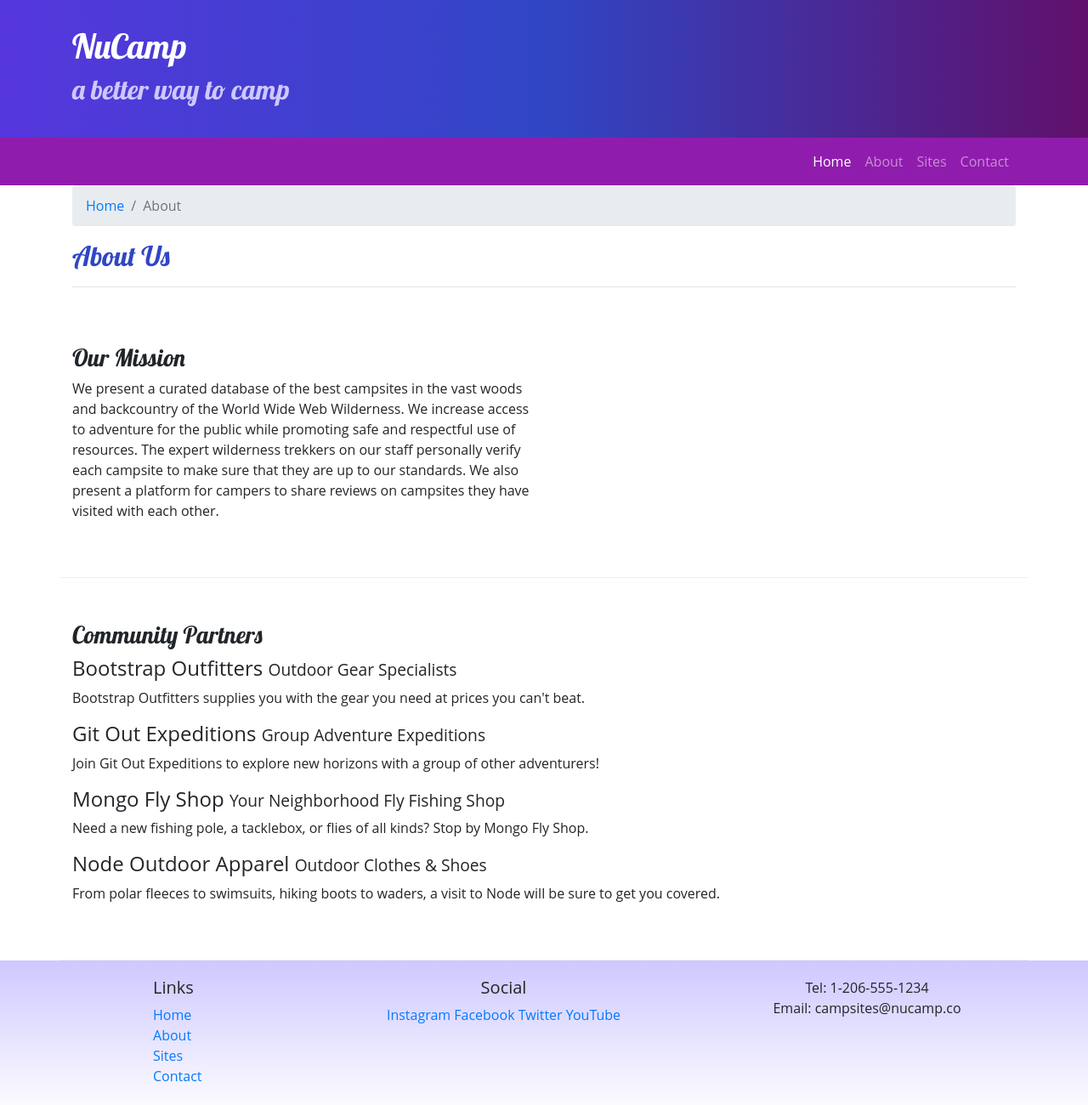
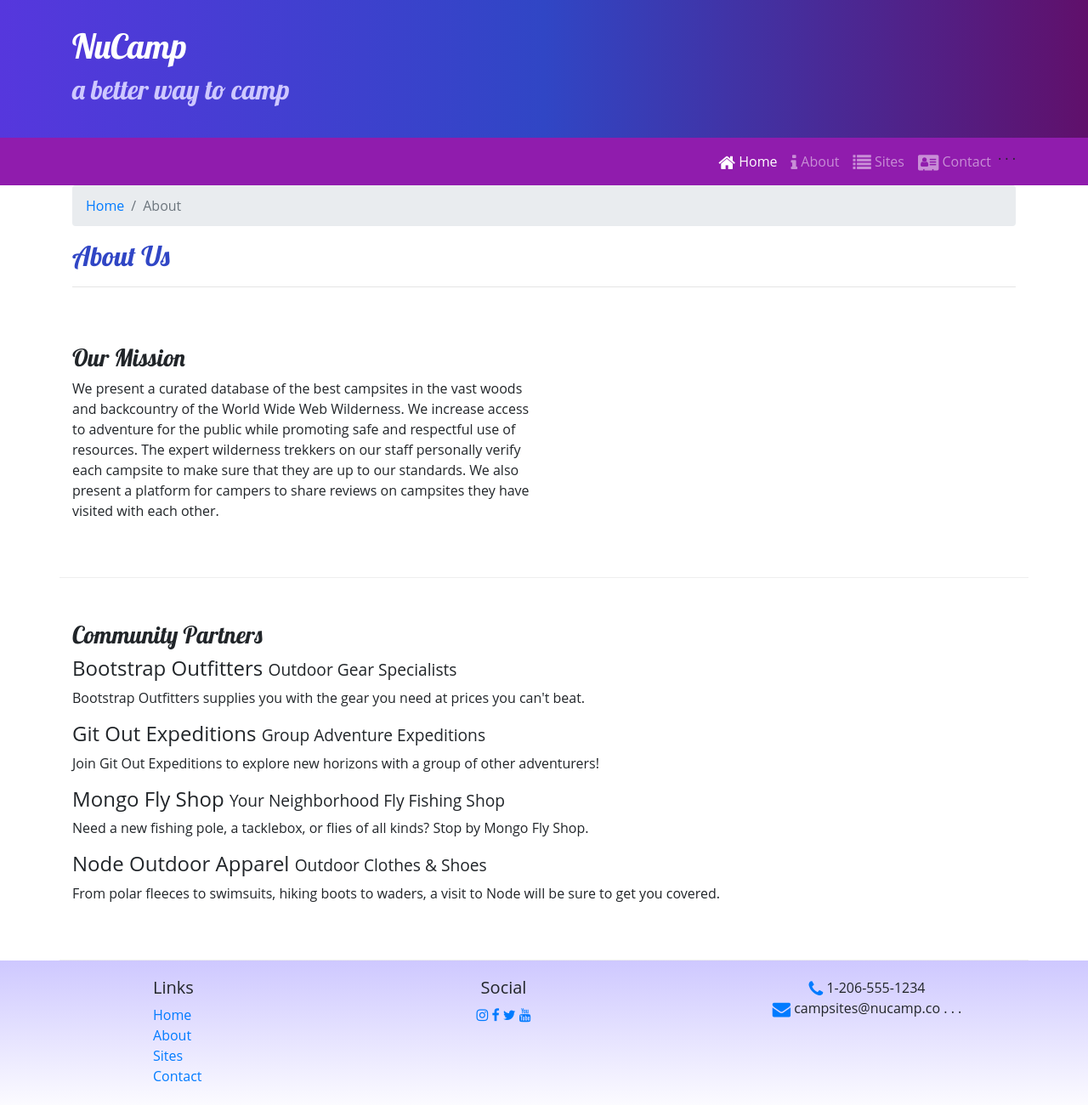
Before and after one commit to RebeccaOlatunde/nucampsite, a website: page aboutus.html in a window 1280 px wide. Shown: the whole page at 85% size. Drawn offline with nearby package versions, Linux system fonts and the light colour scheme.

Commit message:
icons and fonts

```diff
--- a/aboutus.html
+++ b/aboutus.html
@@ -7,6 +7,7 @@
     <meta name="viewport" content="width=device-width, initial-scale=1" />
     <link rel="preconnect" href="https://fonts.gstatic.com">
     <link href="https://fonts.googleapis.com/css2?family=Lobster&display=swap" rel="stylesheet">
+    <link rel="stylesheet" href="node_modules/font-awesome/css/font-awesome.min.css" />
     <link rel="stylesheet" href="node_modules/bootstrap/dist/css/bootstrap.min.css" />
     <link rel="stylesheet" href="css/styles.css">
 
@@ -33,10 +34,11 @@
          </button>
           <div class="collapse navbar-collapse" id="nucampNavbar"></div>
              <ul class="navbar-nav">
-               <li class="nav-item active"><a class="nav-link" href="index.html">Home</a></li>
-               <li class="nav-item"><a class="nav-link" href="aboutus.html">About</a></li>
-               <li class="nav-item"><a class="nav-link" href="#">Sites</a></li>
-               <li class="nav-item"><a class="nav-link" href="#">Contact</a></li>
+                <li class="nav-item active"><a class="nav-link" href="index.html"><i class="fa fa-home fa-lg"></i> Home</a></li>
+                <li class="nav-item"><a class="nav-link" href="#"><i class="fa fa-info fa-lg"></i> About</a></li>
+                <li class="nav-item"><a class="nav-link" href="#"><i class="fa fa-list fa-lg"></i> Sites</a></li>
+                <li class="nav-item"><a class="nav-link" href="#"><i class="fa fa-address-card fa-lg"></i> Contact</a></li>
+. . .
             </ul>
           </div>
       </nav>
@@ -93,14 +95,15 @@
                 </div>
                 <div class="col-6 col-sm-5 text-center">
                     <h5>Social</h5>
-                    <a href="http://instagram.com/">Instagram</a>
-                    <a href="http://facebook.com/">Facebook</a>
-                    <a href="http://twitter.com/">Twitter</a>
-                    <a href="http://youtube.com/">YouTube</a>
+                    <a href="http://instagram.com/"><i class="fa fa-instagram"></i></a>
+                    <a href="http://facebook.com/"><i class="fa fa-facebook"></i></a>
+                    <a href="http://twitter.com/"><i class="fa fa-twitter"></i></a>
+                    <a href="http://youtube.com/"><i class="fa fa-youtube"></i></a>
                 </div>
                 <div class="col-sm-4 text-center">
-                    Tel: 1-206-555-1234<br />
-                    Email: campsites@nucamp.co
+                    <i class="fa fa-phone fa-lg text-primary"></i> 1-206-555-1234<br />
+                    <i class="fa fa-envelope fa-lg text-primary"></i> campsites@nucamp.co
+. . .
                 </div>
            </div>
     </footer>
--- a/package.json
+++ b/package.json
@@ -12,6 +12,7 @@
   "license": "ISC",
   "dependencies": {
     "bootstrap": "^4.5.2",
+    "font-awesome": "^4.7.0",
     "jquery": "^3.5.1",
     "popper.js": "^1.16.1"
   },
```
Also changed, not shown: index.html (+11 -10 lines), 1 other file.
